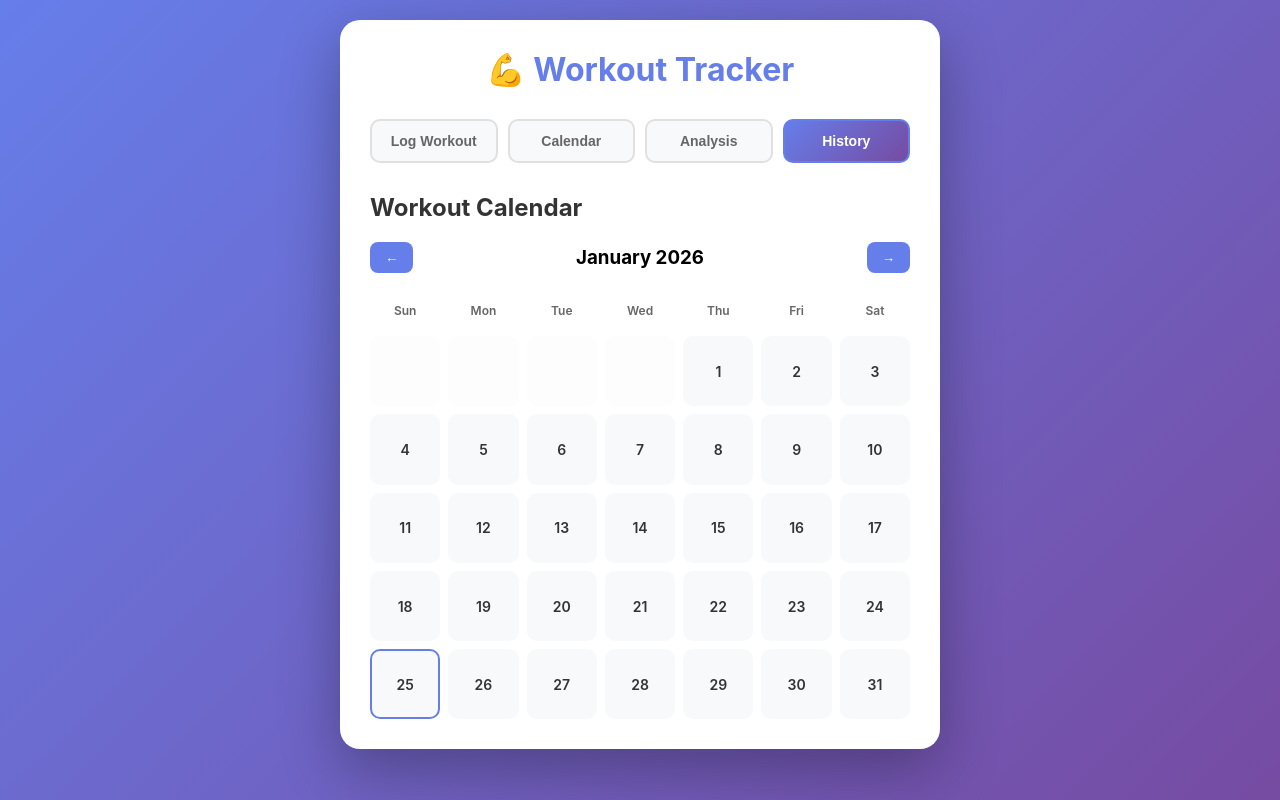
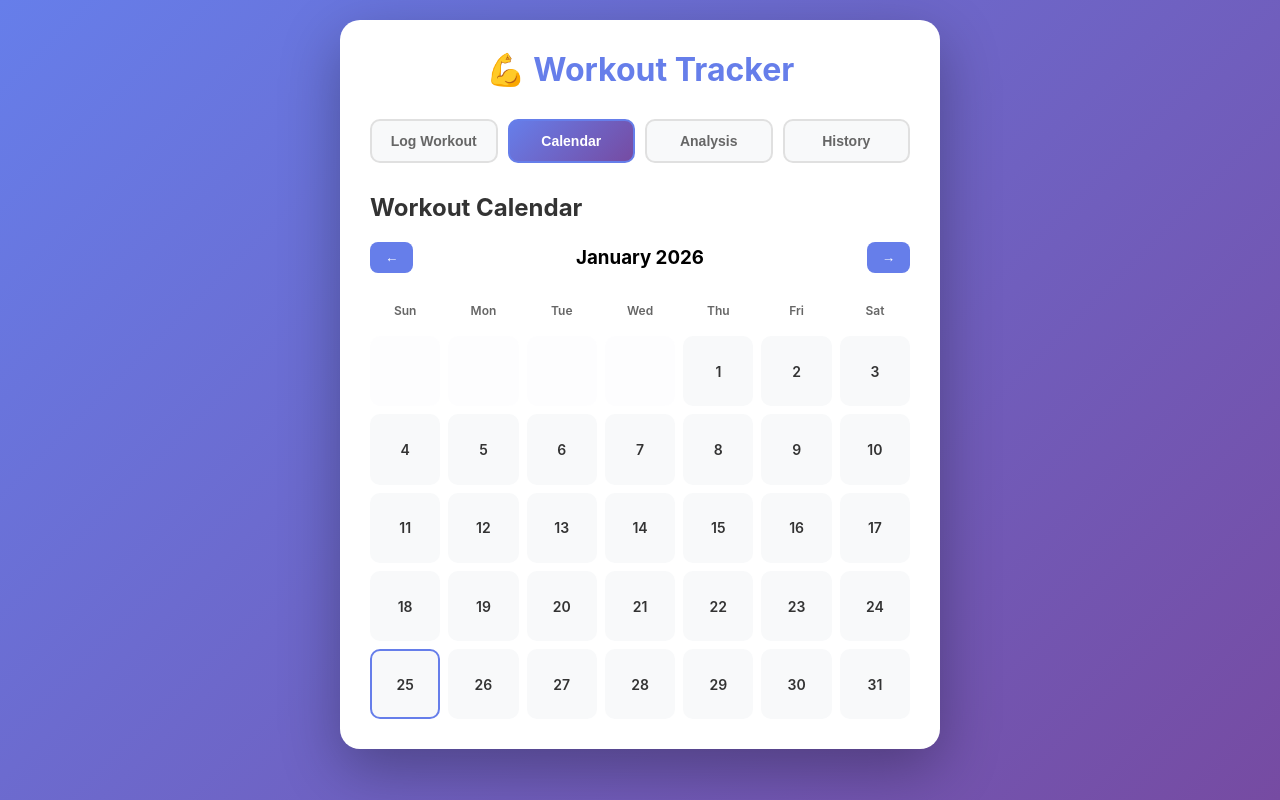
Before and after one commit to SarikaPhatak/Mytracker, a plain HTML site: page workout-tracker.html in a window 1280 px wide. Both pictures are taken after a click on the button "Calendar". Drawn offline with Linux system fonts and the light colour scheme.

Commit message:
Update workout-tracker.html
rendered 4th tab

```diff
--- a/workout-tracker.html
+++ b/workout-tracker.html
@@ -426,12 +426,19 @@ function showTab(tabName) {
     document.getElementById(tabName + 'Tab').classList.add('active');
 
     // Add active class to clicked tab
-    if (tabName === 'log') {
-        document.querySelector('.tab:first-child').classList.add('active');
-    } else {
-        document.querySelector('.tab:last-child').classList.add('active');
+    const tabs = ['log', 'calendar', 'analysis', 'history'];
+    const index = tabs.indexOf(tabName);
+    document.querySelectorAll('.tab')[index].classList.add('active');
+
+    // Special actions for certain tabs
+    if (tabName === 'calendar') {
+        renderCalendar();
+    }
+    if (tabName === 'analysis') {
+        renderAnalysis();
     }
 }
+
 let currentCalendarDate = new Date();
 
 function renderCalendar() {
```
